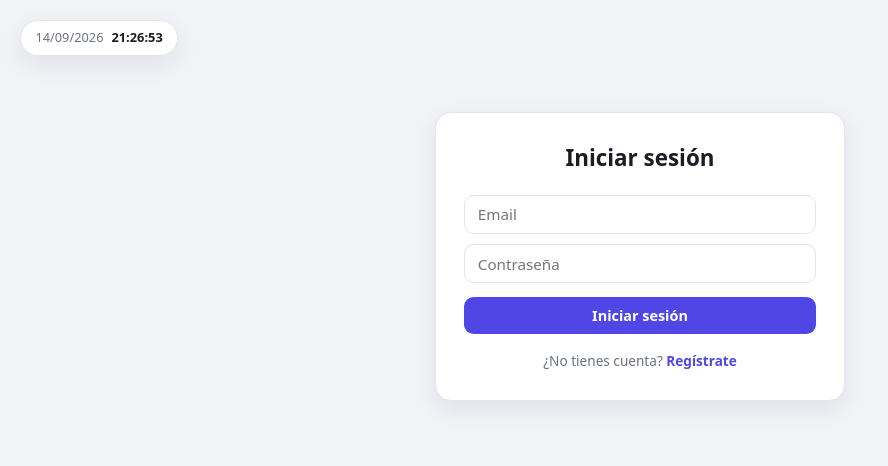
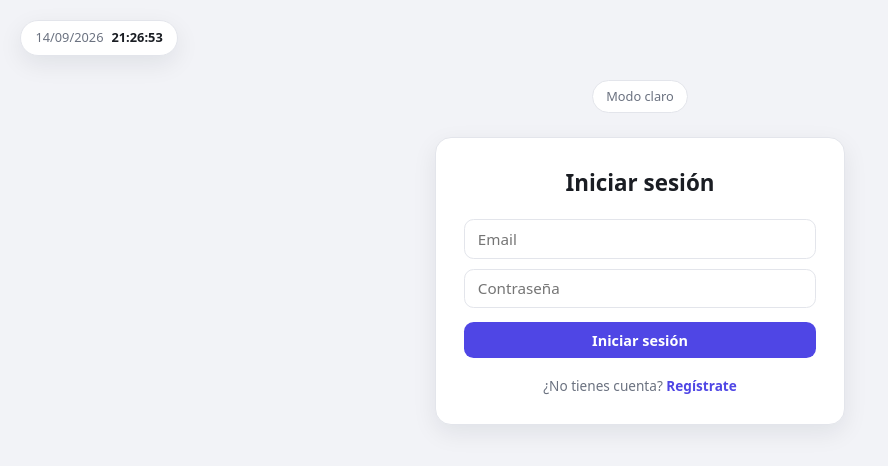
Before and after one commit to Juandh-TS/laravel-react-practice, a React (Vite) app in the folder frontend/: page / in a window 1280 px wide. Shown: the top 466 px of the page, without its empty margins (0-888 px from the left). Built offline with nearby package versions, Linux system fonts and the light colour scheme; no server answers.

Commit message:
feat: update AuthPage layout with improved styling and theme toggle integration

```diff
--- a/frontend/src/App.css
+++ b/frontend/src/App.css
@@ -91,8 +91,13 @@
 
 .auth-page {
   display: flex;
-  justify-content: center;
-  padding-top: 2rem;
+  flex-direction: column;
+  align-items: center;
+  gap: 1.5rem;
+}
+
+.theme-toggle-container {
+  align-self: center;
 }
 
 .auth-panel {
--- a/frontend/src/features/auth/components/AuthPage.tsx
+++ b/frontend/src/features/auth/components/AuthPage.tsx
@@ -1,4 +1,5 @@
 import { useState } from 'react'
+import { ThemeToggle } from '@/components/common/ThemeToggle'
 import { LoginForm } from './LoginForm'
 import { RegisterForm } from './RegisterForm'
 
@@ -7,6 +8,9 @@ export function AuthPage() {
 
   return (
     <div className="auth-page">
+      <div className="theme-toggle-container">
+        <ThemeToggle />
+      </div>
       <div className="panel auth-panel">
         <h1>{mode === 'login' ? 'Iniciar sesión' : 'Crear cuenta'}</h1>
         {mode === 'login' ? (
```
